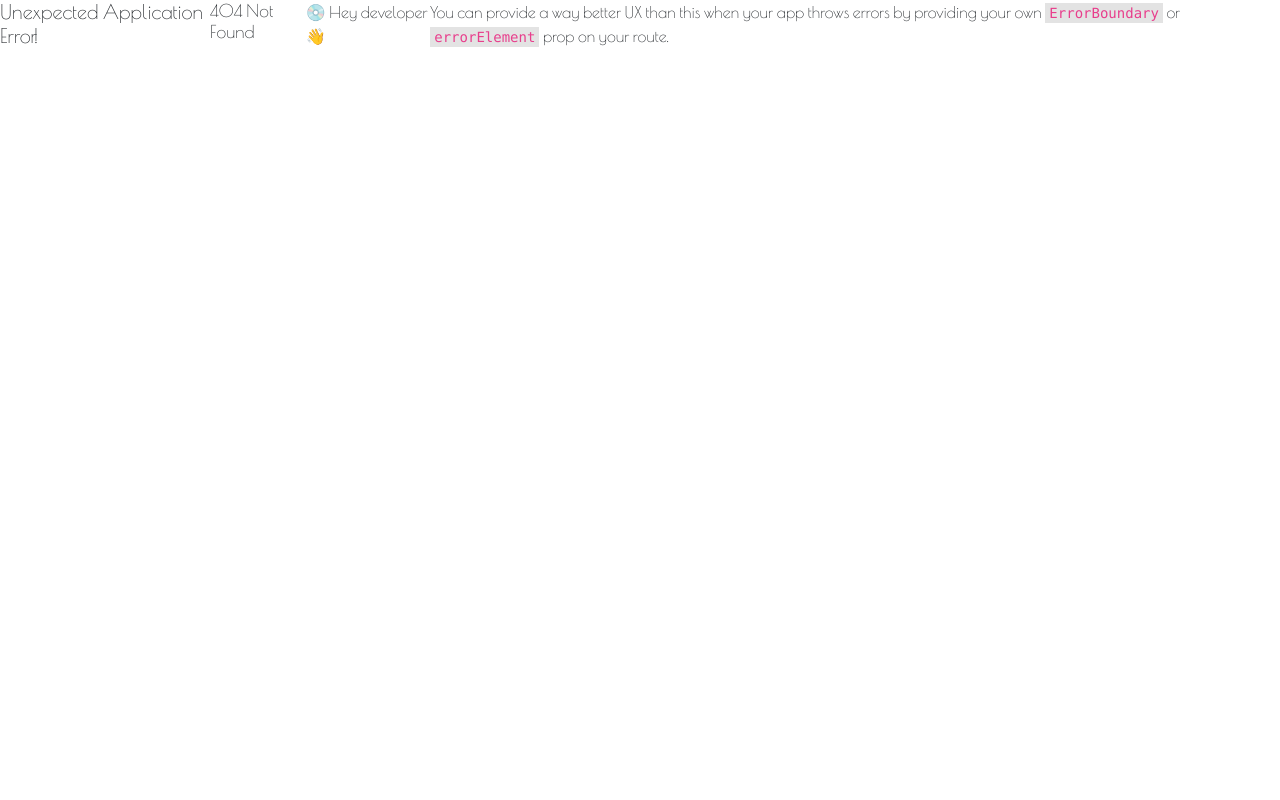
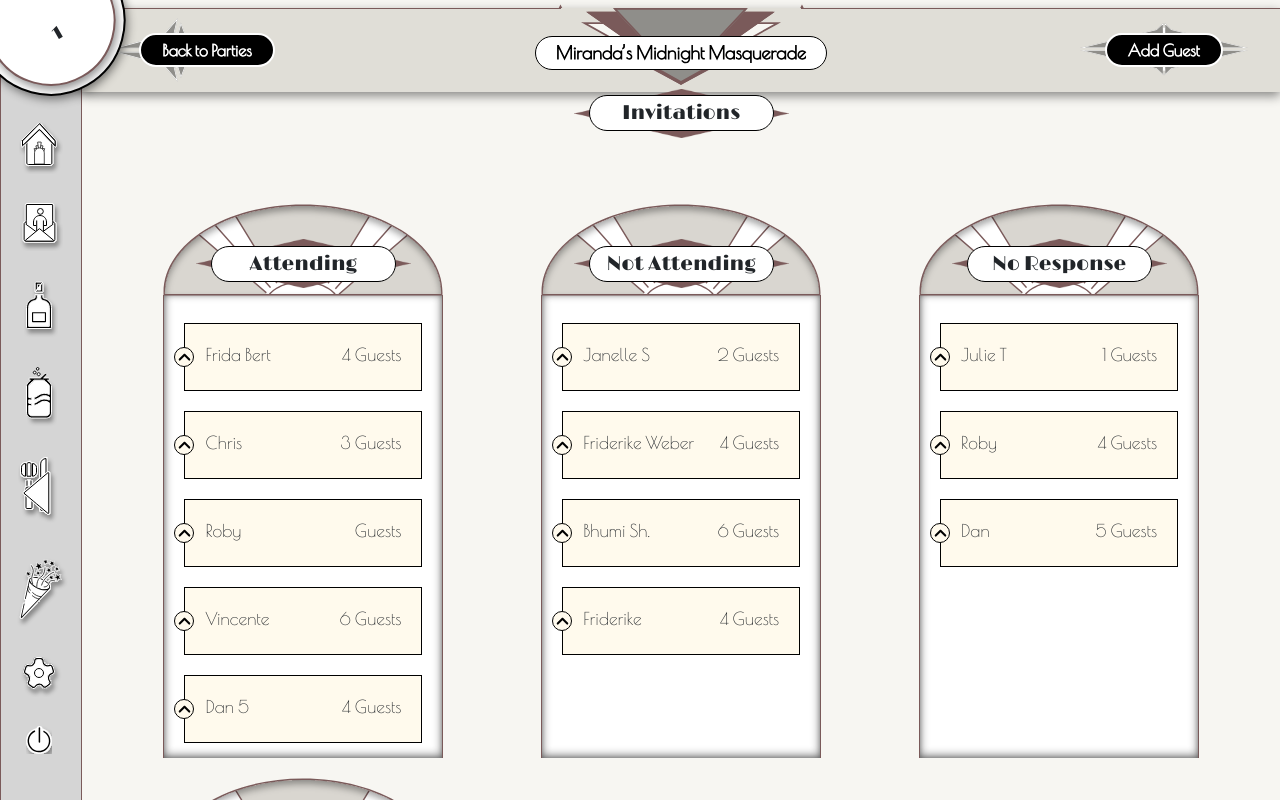
Before and after one commit to Friderike/art-deco-guest-list-app, a React (Create React App) app: page /guest-list/edit-guest/1 in a window 1280 px wide. Before the commit this address had no page. Shown: the top 800 px of the page. Built offline with nearby package versions, Linux system fonts and the light colour scheme; data requests are answered from the project's data file.

Commit message:
implement edit guest feature

```diff
--- a/guests.json
+++ b/guests.json
@@ -1,15 +1,15 @@
 {
   "guest_info": [
     {
-      "name": "Frida ",
-      "address": "Street 500",
-      "contact": "frida@gmail.com",
+      "name": "Frida Bert",
+      "address": "Street 5000",
+      "contact": "viny@viny.com",
       "status": "Attending",
-      "guests": 2,
+      "guests": "4",
       "id": 1
     },
     {
-      "name": "Chris",
+      "name": "Chris ",
       "address": "Road 2",
       "contact": "chris@gmail.com",
       "status": "Attending",
@@ -27,7 +27,7 @@
     {
       "name": "Julie T",
       "address": "Road 4",
-      "contact": "Unsent",
+      "contact": "jj@gmail.com",
       "status": "No Response",
       "guests": 1,
       "id": 4
@@ -43,19 +43,22 @@
     {
       "name": "Roby",
       "address": "street 666",
+      "contact": "vinn@Vinny.com",
+      "status": "Attending",
       "id": 6
     },
     {
-      "name": "Vincent",
-      "guests": "6",
+      "name": "Vincente",
+      "address": "street 666",
       "contact": "vinn@Vinny.com",
       "status": "Attending",
+      "guests": "6",
       "id": 7
     },
     {
       "name": "Roby ",
-      "address": "street 666",
-      "contact": "Unsent",
+      "address": "Street 500",
+      "contact": "viny@viny.com",
       "status": "No Response",
       "guests": "4",
       "id": 8
@@ -99,6 +102,14 @@
       "status": "Not Attending",
       "guests": "4",
       "id": 13
+    },
+    {
+      "name": "Dan ",
+      "address": "street 666",
+      "contact": "chris@chris.com",
+      "status": "No Response",
+      "guests": "5",
+      "id": 14
     }
   ]
 }
--- a/src/components/guest-info/GuestInfo.js
+++ b/src/components/guest-info/GuestInfo.js
@@ -6,17 +6,9 @@ import { Box } from '@mui/material';
 import EditGuest from "../../routes/RootLayout/guest-data/edit-guest/EditGuest";
 import classes from "./GuestInfo.module.scss";
 
-function GuestInfo({ name, address, contact, status, guests, id}) {
+function GuestInfo({ guest, onCloseModal}) {
   const [isCardExpanded, setCardState] = useState(false);
-  const [isModalVisible, setModalVisible] = useState(false);
-  // const guest = {
-  //   name: name,
-  //   guests: guests,
-  //   address: address,
-  //   contact: contact,
-  //   status: status
-  // }
-
+  const [modalIsVisible, setModalVisible] = useState(false);
   const navigate = useNavigate();
 
   function onToggleCard() {
@@ -24,13 +16,13 @@ function GuestInfo({ name, address, contact, status, guests, id}) {
   }
 
   function onShowModal() {
-    navigate('edit-guest')
+    navigate(`edit-guest/${guest.id}`)
     setModalVisible(true);
   }
 
-  function onCloseModal() {
-    setModalVisible(false);
-    navigate('/guest-list');
+  function closeModal() {
+    onCloseModal();
+    setModalVisible(false)
   }
 
   return (
@@ -44,17 +36,17 @@ function GuestInfo({ name, address, contact, status, guests, id}) {
 
         }}>
         <h3 className="d-flex justify-content-between">
-          {name}
-          <span> {guests} Guests</span>
+          {guest.name}
+          <span> {guest.guests} Guests</span>
         </h3>
 
         {isCardExpanded && (
           <>
             <li>
-              <p> Adress: {address}</p>
-              <p> Contact: {contact}</p>
-              <p> Status: {status} </p>
-              <p> id: {id}</p>
+              <p> Adress: {guest.address}</p>
+              <p> Contact: {guest.contact}</p>
+              <p> Status: {guest.status} </p>
+              <p> id: {guest.id}</p>
             </li>
 
            <button className={classes.linkButton} onClick={onShowModal}> Edit Guest</button>
@@ -67,25 +59,26 @@ function GuestInfo({ name, address, contact, status, guests, id}) {
         </button>
       </Box>
 
-      {isModalVisible && (
+      {modalIsVisible && (
         <>
           <Box sx={{
             display: 'flex',
             alignItems: 'end'
           }}>
-            <EditGuest closeModal={onCloseModal}
-                        name={name}
-                        address={address}
-                        contact={contact}
-                        status={status}
-                        guests={guests}
-                        id={id}>
+            <EditGuest  onCloseModal={closeModal}
+                        name={guest.name}
+                        address={guest.address}
+                        contact={guest.contact}
+                        status={guest.status}
+                        guests={guest.guests}
+                        id={guest.id}>
              </EditGuest>
           </Box>
           <div
-            className={`${isModalVisible && classes.backdrop}`}
-            onClick={onCloseModal}
-          ></div>
+            className={`${modalIsVisible && classes.backdrop}`}
+            onClick={closeModal}
+          >
+          </div>
         </>
       )}
     </>
--- a/src/components/modal/Modal.module.scss
+++ b/src/components/modal/Modal.module.scss
@@ -7,6 +7,9 @@
     border-radius: 6px;
     margin-inline: auto;
     height: auto;
+    max-height: fit-content;
+    position: absolute;
+    inset: 25svh 0;
   }
 
   .form {
--- a/src/components/sidebar/SideBar.module.scss
+++ b/src/components/sidebar/SideBar.module.scss
@@ -18,6 +18,7 @@
   .sideBarTitleContainer {
     border: 2px solid #000;
     width: max-content;
+    min-width: 15rem;
     height: max-content;
     position: absolute;
     z-index: 999;
--- a/src/index.js
+++ b/src/index.js
@@ -39,7 +39,7 @@ const router = createBrowserRouter([
           },
 
           {
-            path: "edit-guest",
+            path: "edit-guest/:id",
             element: <EditGuest />
           }
         ],
--- a/src/routes/RootLayout/RootLayout.js
+++ b/src/routes/RootLayout/RootLayout.js
@@ -17,8 +17,8 @@ function RootLayout() {
     } else {
       return sideNavTitle;
     }
-
   }
+  // console.log(location) // create variable in function in every component and move the sidebar there / pass in the name of the variable? Or lift it to sidebar (useContext?)
   getSideBarTitle();
 
   return (
--- a/src/routes/RootLayout/guest-data/edit-guest/EditGuest.js
+++ b/src/routes/RootLayout/guest-data/edit-guest/EditGuest.js
@@ -5,25 +5,16 @@ import { Box } from '@mui/material';
 import classes from './EditGuest.module.scss';
 import Modal from '../../../../components/modal/Modal';
 
-
-function EditGuest({ closeModal, name, address, contact, status, guests, id }) {
+function EditGuest({ onCloseModal, name, address, contact, status, guests, id}) {
 
     let currentGuestData = {
         name: name,
         address: address,
         contact: contact,
         status: status,
-        guests: guests
+        guests: guests,
+        id: id
     };
-
-    // const guest = {
-    //     name: name,
-    //     guests: guests,
-    //     address: address,
-    //     contact: contact,
-    //     status: status
-    //   }
-
 
     const [guestData, setGuestData] = useState(currentGuestData);
 
@@ -38,35 +29,35 @@ function EditGuest({ closeModal, name, address, contact, status, guests, id }) {
         nameRef.current.value.trim().length > 0 ? currentGuestData.name = nameRef.current.value : alert('please enter a valid name');
         addressRef.current.value.trim().length > 0 ? currentGuestData.address = addressRef.current.value : alert('Please enter a valid address');
         contactRef.current.value.trim().length > 0 ? currentGuestData.contact = contactRef.current.value : alert('Please enter a valid email address');
-        guestRef.current.value = !currentGuestData.guests ? currentGuestData.guests = guestRef.current.value : currentGuestData.guests = currentGuestData.guests;
+        !isNaN(parseInt(guestRef.current.value)) ? currentGuestData.guests = guestRef.current.value : alert('Guests value must be a number');
 
+        console.log(nameRef.current.value)
+        console.log('mounting');
 
-            currentGuestData = {
-            name: currentGuestData.name,
-            address: currentGuestData.address,
-            contact: currentGuestData.contact,
-            status: currentGuestData.status,
-            guests: currentGuestData.guests
-        }
+        onCloseModal();
 
-        // console.log('data:', currentGuestData);
+        setNewGuestData();
+    };
 
-        const responseData = await fetch(`/guest_info/${id}`, {
+  async function setNewGuestData() {
+        console.log(currentGuestData.guests, parseInt(guestRef.current.value))
+        setGuestData(currentGuestData)
+
+        const responseData = await fetch(`/guest_info/${currentGuestData.id}`, {
             method: "Put",
-            body: JSON.stringify(currentGuestData),
+            body: JSON.stringify(guestData),
             headers: {
                 "Content-Type": "application/json"
             }
         })
-        setGuestData(currentGuestData);
-        // console.log('mounting');
-        closeModal();
+        console.log('mounting');
+        onCloseModal();
 
         return responseData;
     }
 
     return (
-        console.log('ID:', id),
+        console.log('ID: from EG', currentGuestData.id, guestData.name),
         <>
             <Modal >
                 <Form method="put">
@@ -75,7 +66,6 @@ function EditGuest({ closeModal, name, address, contact, status, guests, id }) {
                             display: 'flex',
                             flexDirection: 'column',
                             alignItems: 'center',
-                            // USE THE MODALCONTAINER FROM GUESTLIST AS GLOBAL HERE?
                         }}>
                             <label htmlFor="name"> Edit Name </label>
                             <input
@@ -84,7 +74,7 @@ function EditGuest({ closeModal, name, address, contact, status, guests, id }) {
                                 id="name"
                                 ref={nameRef}
                                 placeholder={guestData.name}
-                                defaultValue ={currentGuestData.name}
+                                defaultValue={guestData.name}
                             />
 
                             <label htmlFor="guests"> Edit Number Of Guests </label>
@@ -93,8 +83,8 @@ function EditGuest({ closeModal, name, address, contact, status, guests, id }) {
                                 name="guests"
                                 id="guests"
                                 ref={guestRef}
-                                placeholder={guests}
-                                defaultValue ={currentGuestData.guest}
+                                placeholder={guestData.guests}
+                                defaultValue={guestData.guests}
                             />
 
                             <label htmlFor="address"> Edit Address </label>
@@ -104,7 +94,7 @@ function EditGuest({ closeModal, name, address, contact, status, guests, id }) {
                                 id="address"
                                 ref={addressRef}
                                 placeholder={address}
-                                defaultValue ={currentGuestData.address}
+                                defaultValue={guestData.address}
                             />
 
                             <label htmlFor="email"> Edit Email Address </label>
@@ -114,11 +104,10 @@ function EditGuest({ closeModal, name, address, contact, status, guests, id }) {
                                 id="email"
                                 ref={contactRef}
                                 placeholder={contact}
-                                defaultValue ={currentGuestData.contact}
+                                defaultValue={guestData.contact}
                             />
 
-
-<div className={`d-flex  flex-column align-items-center  flex-md-row mt-4`}>
+                            <div className={`d-flex  flex-column align-items-center  flex-md-row mt-4`}>
                                 <div className="d-flex flex-column justify-content-start align-items-center" >
                                     <Box sx={{
                                         display: 'flex',
@@ -170,7 +159,6 @@ function EditGuest({ closeModal, name, address, contact, status, guests, id }) {
                                             value="No Response"
                                             ref={statusRef}
                                         />
-
                                     </Box>
 
                                     <Box sx={{
@@ -199,13 +187,14 @@ function EditGuest({ closeModal, name, address, contact, status, guests, id }) {
                         alignItems: 'center',
                         mt: 2
                     }}>
-                        <button onClick={closeModal}
+                        <button onClick={onCloseModal}
                             className={`${classes.linkButton} ${classes.mr2}`}
                         >
                             Cancel
                         </button>
                         <button type='button' onClick={changeGuestData} className={classes.mainButton}>
-                        <a href='/guest-list'>Save</a></button>
+                            Save
+                        </button>
                     </Box>
                 </Form>
             </Modal>
--- a/src/routes/RootLayout/guest-list/GuestList.js
+++ b/src/routes/RootLayout/guest-list/GuestList.js
@@ -1,5 +1,6 @@
 import { useLoaderData, useNavigate } from "react-router-dom";
 import { useState } from "react";
+import { Box } from "@mui/material";
 
 import classes from "./GuestList.module.scss";
 import GuestInfo from "../../../components/guest-info/GuestInfo";
@@ -7,13 +8,12 @@ import invitationHeader from "../../../assets/invitations-subhead-arch.svg";
 import Header from "../../../components/header/Header";
 import AddGuest from "../add-guest/AddGuest";
 
+function GuestList() {
 
-function GuestList() {
   const navigate = useNavigate();
-  const guestsInfo = useLoaderData();
-  // let guestsInfo = guestsInfo;
+  const guestsInfoData = useLoaderData();
+  let guestsInfo = guestsInfoData;
   const [modalIsVisible, setModalVisible] = useState(false);
-
   let attending = false;
   let notAttending = false;
   let noResponse = false;
@@ -29,7 +29,9 @@ function GuestList() {
     setModalVisible((false));
     navigate("/guest-list");
   }
-
+  // function  changeGuestData(){
+  //   setGuestInfo([guestsInfo])
+  // }
   function checkStatus() {
     guestsInfo.map((guest) => {
       if (guest.status === "Attending") {
@@ -45,6 +47,7 @@ function GuestList() {
     });
 
   }
+
 
   return (
     checkStatus(),
@@ -82,12 +85,8 @@ function GuestList() {
                       guest.status === "Attending" && (
                         <ul key={index}>
                           <GuestInfo
-                            name={guest.name}
-                            address={guest.address}
-                            contact={guest.contact}
-                            status={guest.status}
-                            guests={guest.guests}
-                            id={guest.id}
+                            guest={guest}
+                            onCloseModal={onCloseModal}
                           />
                         </ul>
                       )
@@ -116,12 +115,7 @@ function GuestList() {
                       guest.status === "Not Attending" && (
                         <ul key={index}>
                           <GuestInfo
-                            name={guest.name}
-                            address={guest.address}
-                            contact={guest.contact}
-                            status={guest.status}
-                            guests={guest.guests}
-                            id={guest.id}
+                            guest={guest}
                           />
                         </ul>
                       )
@@ -148,12 +142,7 @@ function GuestList() {
                       guest.status === "No Response" && (
                         <ul key={index}>
                           <GuestInfo
-                            name={guest.name}
-                            address={guest.address}
-                            contact={guest.contact}
-                            status={guest.status}
-                            guests={guest.guests}
-                            id={guest.id}
+                            guest={guest}
                           />
                         </ul>
                       )
@@ -180,12 +169,7 @@ function GuestList() {
                       guest.status === "Unsent" && (
                         <ul key={index}>
                           <GuestInfo
-                            name={guest.name}
-                            address={guest.address}
-                            contact={guest.contact}
-                            status={guest.status}
-                            guests={guest.guests}
-                            id={guest.id}
+                            guest={guest}
                           />
                         </ul>
                       )
```
